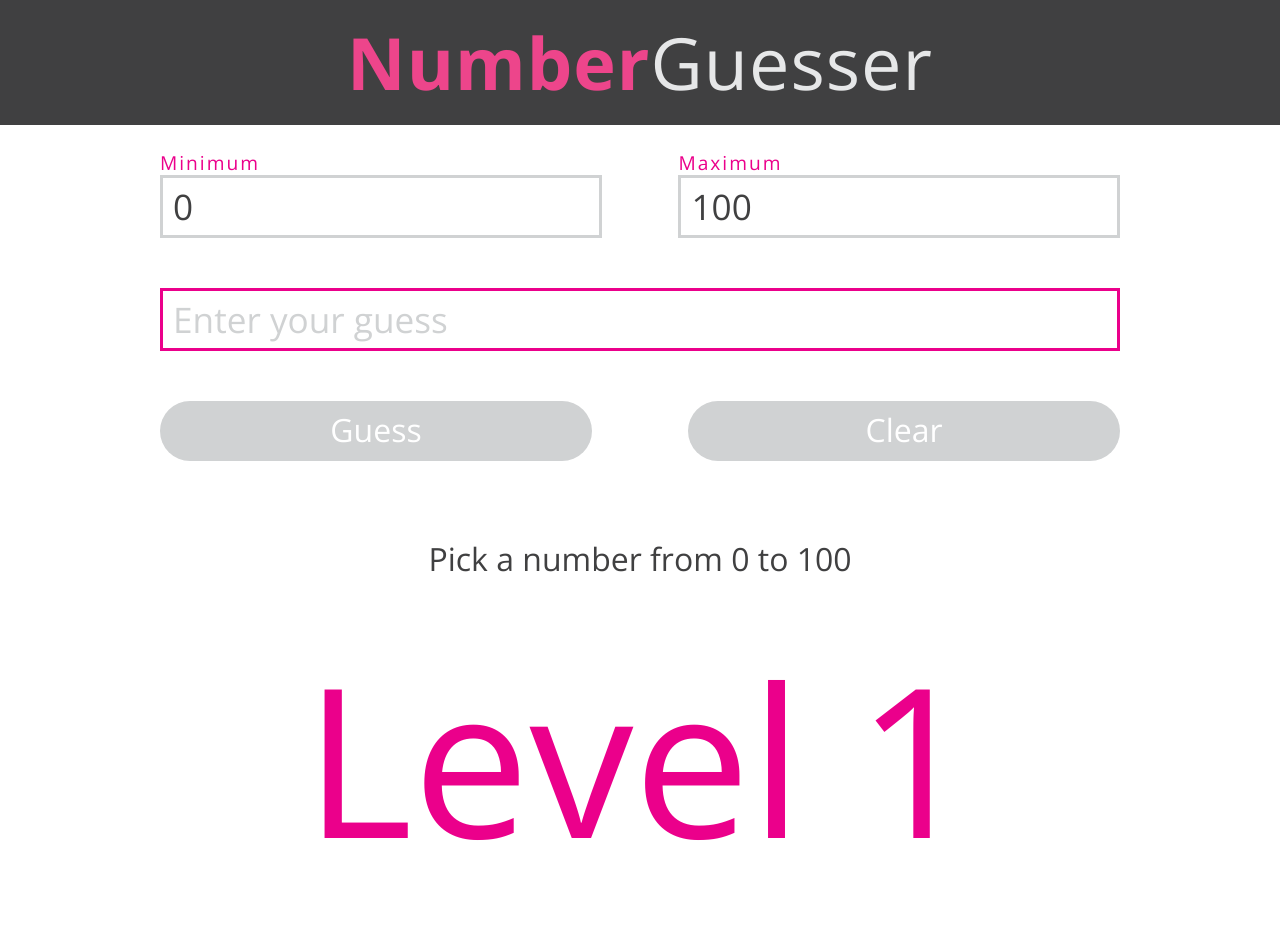
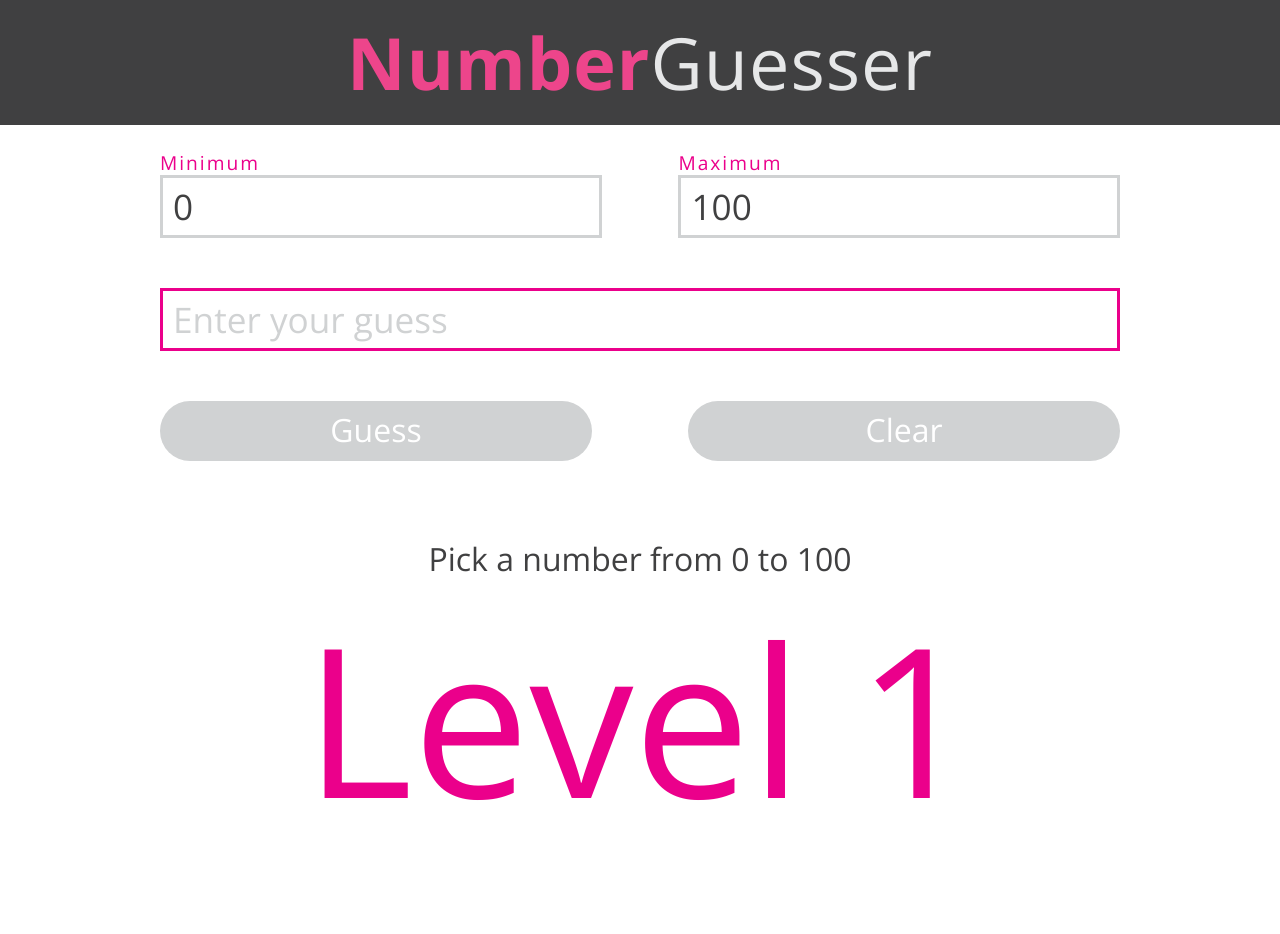
Before and after one commit to dstock48/Number-Guesser, a plain HTML site: page index.html in a window 1280 px wide. Shown: the top 934 px of the page. Drawn offline with nearby package versions, Linux system fonts and the light colour scheme.

Commit message:
refactored the organization of the styling rules in the SCSS file.

```diff
--- a/styles.scss
+++ b/styles.scss
@@ -64,7 +64,6 @@ h1 {
 
 .input {
   position: relative;
-  margin-bottom: 80px;
 }
 
 input {
@@ -203,22 +202,22 @@ button {
   }
 }
 
-h2 {
-  font-weight: 300;
-}
-
 h3 {
   margin: 0px;
   font-size: 2em;
   font-weight: 300;
 }
 
-#message-after {
-  line-height: 1.5;
+#message-before {
+  margin-top: 80px;
 }
 
-#message-after span.bold-text {
-  color: $primary;
+#message-after {
+  margin-bottom: 80px;
+
+  span.bold-text {
+    color: $primary;
+  }
 }
 
 #reset-btn:hover:not([disabled]) {
@@ -231,7 +230,7 @@ h3 {
   color: $primary;
   font-weight: 300;
   font-family: 'Open Sans', sans-serif;
-  margin: 60px auto;
+  margin: 20px auto;
 
   &.success {
     font-weight: bold;
```
Also changed, not shown: styles.css, 1 other file.
